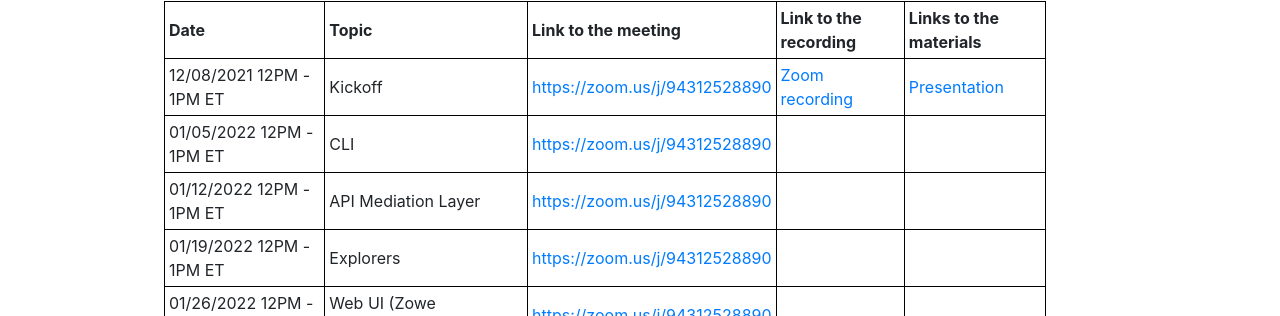
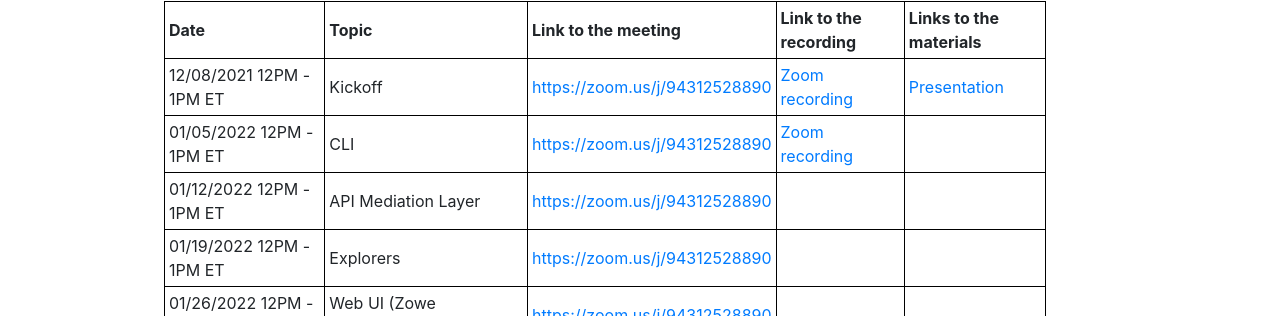
Before and after one commit to zowe/zowe.github.io, a Jekyll site: the page built from vNext.md, in a window 1280 px wide and 900 px high, scrolled down 5866 px. Shown: the part 138-454 px from the top of the window. Built offline with Jekyll 4.4.1, drawn with Linux system fonts in a browser that asks for light colours; our own code applies the rules of GitHub Pages for plain Markdown files.

Commit message:
Add Link to the recording
Signed-off-by: Jakub Balhar <jakub@balhar.net>

```diff
--- a/vNext.md
+++ b/vNext.md
@@ -322,7 +322,7 @@ p .card-black {
       <td>01/05/2022 12PM - 1PM ET</td>
       <td>CLI</td>
       <td><a href="https://zoom.us/j/94312528890">https://zoom.us/j/94312528890</a></td>
-      <td></td>
+      <td><a href="https://zoom.us/rec/share/5jx4WW-JJiZX7tDJ8Y-BUf2laCoomsMtwhigUGRJ9YL2NHKQp37NJUsgx8Q_IDN5.3BEbWsVe6H9S_65F">Zoom recording</a></td>
       <td><a href="https://ibm.box.com/s/yjh6taumnosny9zt38u4sjolu3vhang6"></a></td>
     </tr>
     <tr>
```
